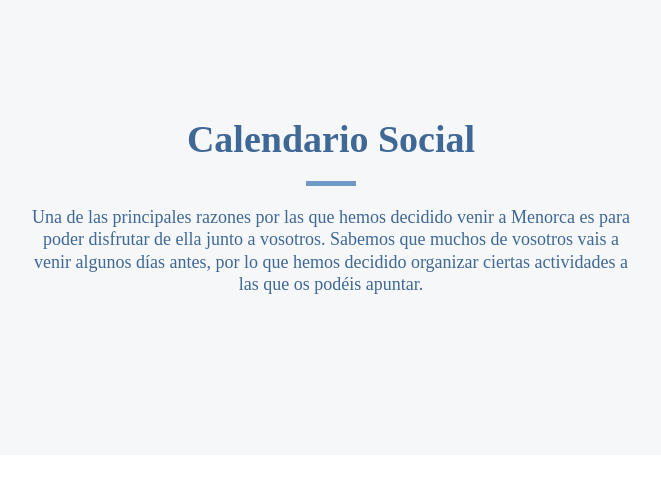
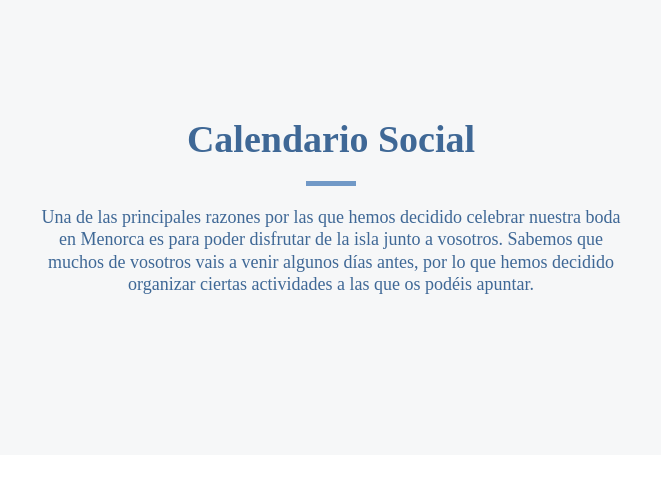
Before and after one commit to palvarez89/paparajotesybellotas, a Django app: page /es/theweek/ in a window 1280 px wide. Shown: the part 464-957 px from the top of the page, without its empty margins (309-970 px from the left). Run offline with Django 3.2, Linux system fonts and the light colour scheme; parts of the project's set-up code (start-up, migrations or seed data) failed here and were passed over; some libraries are stand-ins or nearby versions.

Commit message:
Update translations

```diff
--- a/paparajotes_y_bellotas/templates/pages/theweek.html
+++ b/paparajotes_y_bellotas/templates/pages/theweek.html
@@ -21,7 +21,7 @@
 				<div class="normal-box">
 <p>
 {% blocktrans %}
-Una de las principales razones por las que hemos decidido venir a Menorca es para poder disfrutar de ella junto a vosotros. Sabemos que muchos de vosotros vais a venir algunos días antes, por lo que hemos decidido organizar ciertas actividades a las que os podéis apuntar.
+Una de las principales razones por las que hemos decidido celebrar nuestra boda en Menorca es para poder disfrutar de la isla junto a vosotros. Sabemos que muchos de vosotros vais a venir algunos días antes, por lo que hemos decidido organizar ciertas actividades a las que os podéis apuntar.
 {% endblocktrans %}
 </p>
 				</div>
```
Also changed, not shown: paparajotes_y_bellotas/locale/en/LC_MESSAGES/django.po.
